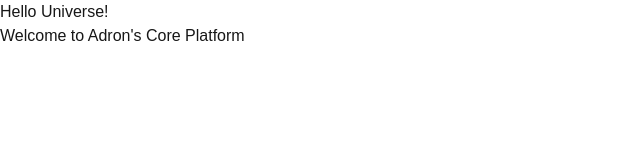
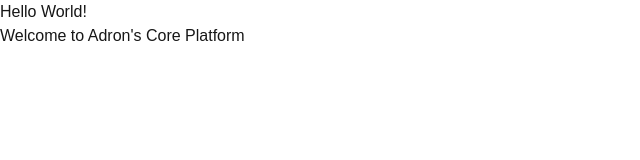
Before and after one commit to Adron/adrons-core-platform, a Next.js app: page / in a window 1280 px wide. Shown: the top 160 px of the page, without its empty margins (0-640 px from the left). Built offline with nearby package versions, Linux system fonts and the light colour scheme.

Commit message:
Fix: escaped apostrophe in text

```diff
--- a/src/app/page.tsx
+++ b/src/app/page.tsx
@@ -2,10 +2,10 @@ export default function Home() {
   return (
     <main className="flex min-h-screen flex-col items-center justify-center p-24">
       <h1 className="text-4xl font-bold mb-4">
-        Hello Universe!
+        Hello World!
       </h1>
       <p className="text-xl">
-        Welcome to Adron's Core Platform
+        Welcome to Adron&apos;s Core Platform
       </p>
     </main>
   );
```
